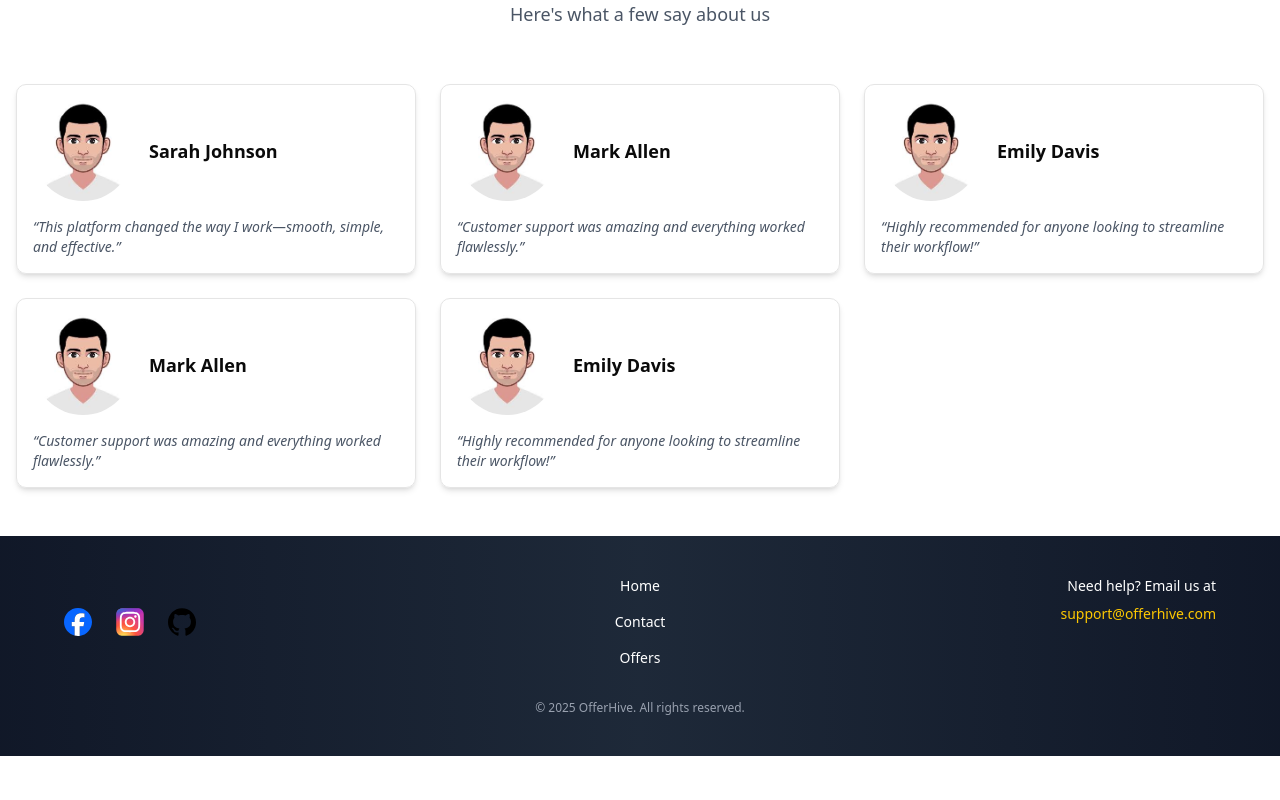
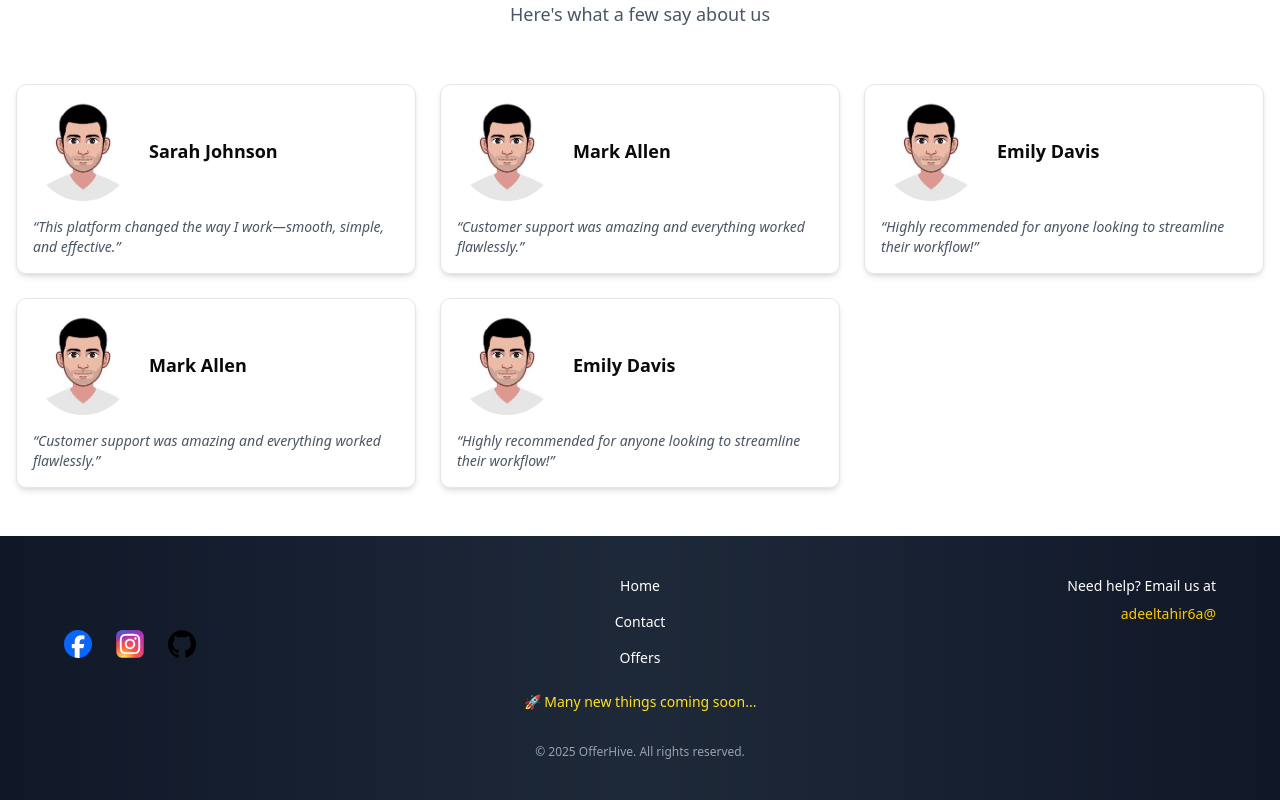
Before and after one commit to AdeelTahir-SE/OfferHive, a Next.js app in the folder offerhive/: page / in a window 1280 px wide. Shown: the part 2196-2996 px from the top of the page. Before the commit the page ends 2952 px from the top, so only its background shows below. Built offline with nearby package versions, Linux system fonts and the light colour scheme.

Commit message:
--modified footer--

```diff
--- a/offerhive/src/components/footer.tsx
+++ b/offerhive/src/components/footer.tsx
@@ -6,7 +6,6 @@ export default function Footer() {
     <footer className="bg-gradient-to-r from-gray-900 via-gray-800 to-gray-900 text-white py-10 px-4 ">
       <div className="max-w-6xl mx-auto grid grid-cols-1 md:grid-cols-3 gap-8">
 
-        {/* Social Icons */}
         <div className="flex items-center justify-center md:justify-start space-x-6">
           <a href="https://facebook.com" target="_blank" rel="noopener noreferrer">
             <Image src="/facebook.svg" alt="Facebook" width={28} height={28} className="hover:scale-110 transition-transform" />
@@ -19,21 +18,19 @@ export default function Footer() {
           </a>
         </div>
 
-        {/* Navigation Links */}
         <div className="flex flex-col items-center space-y-4 text-sm font-medium">
           <Link href="/" className="hover:underline hover:text-yellow-400 transition duration-300">Home</Link>
           <Link href="/contact" className="hover:underline hover:text-yellow-400 transition duration-300">Contact</Link>
           <Link href="/offers" className="hover:underline hover:text-yellow-400 transition duration-300">Offers</Link>
+          <p className="text-yellow-300 mt-2">🚀 Many new things coming soon...</p>
         </div>
 
-        {/* Extra Info or Logo */}
         <div className="flex flex-col items-center md:items-end text-sm">
           <p className="mb-2">Need help? Email us at</p>
-          <a href="mailto:support@offerhive.com" className="text-yellow-400 hover:underline">support@offerhive.com</a>
+          <a href="mailto:adeeltahir6a@" className="text-yellow-400 hover:underline">adeeltahir6a@</a>
         </div>
       </div>
 
-      {/* Bottom copyright */}
       <div className="mt-8 text-center text-xs text-gray-400">
         © {new Date().getFullYear()} OfferHive. All rights reserved.
       </div>
```
